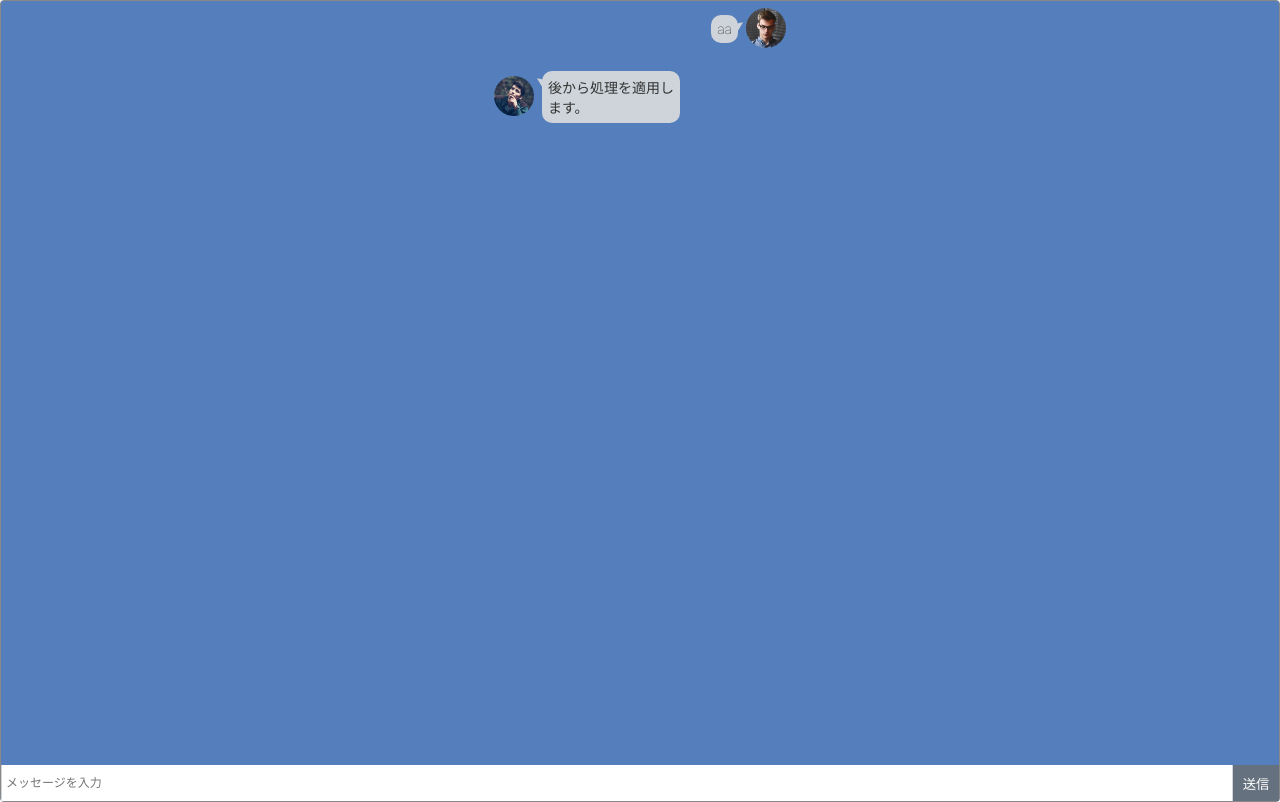
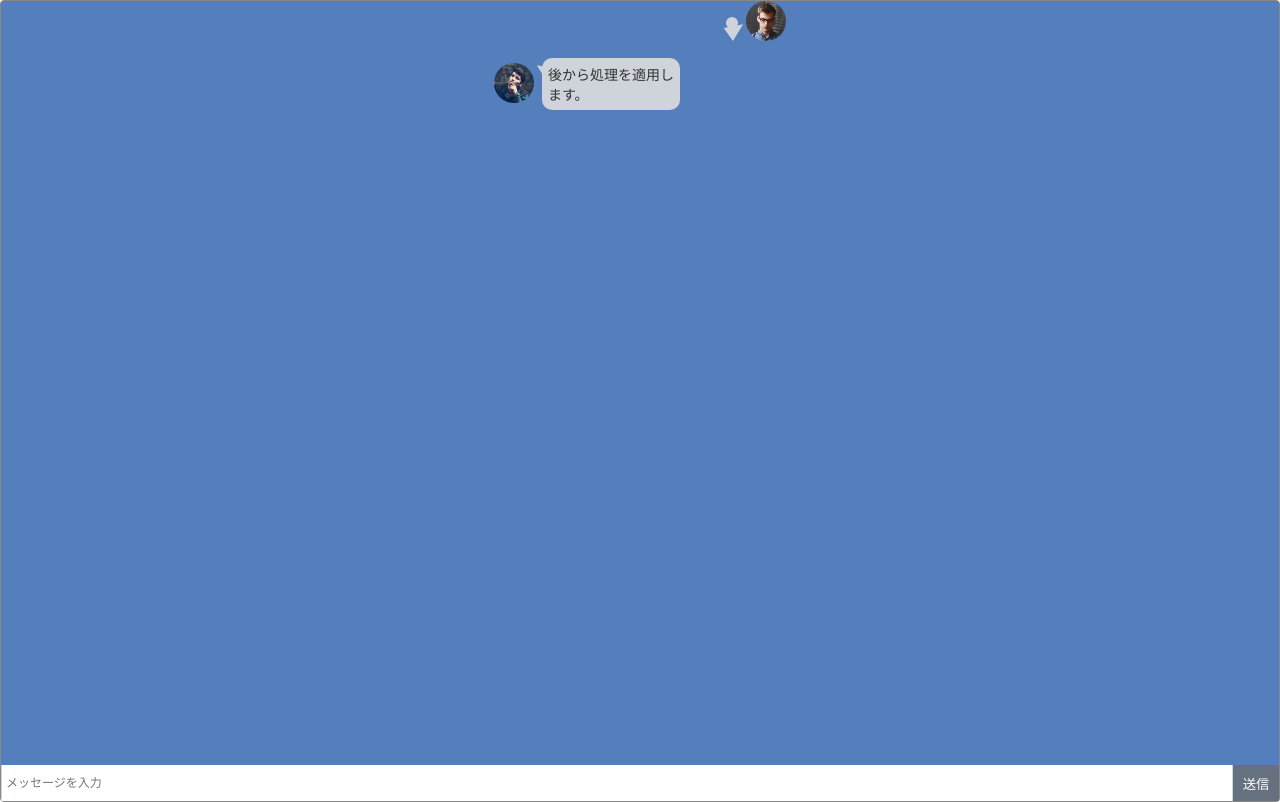
Before and after one commit to Sowaism/chatbot_vue, a Vue app: page / in a window 1280 px wide. Built offline with nearby package versions, Linux system fonts and the light colour scheme.

Commit message:
txtVal/chatsの親コンポーネントへの受け渡し対応完了

```diff
--- a/src/App.vue
+++ b/src/App.vue
@@ -1,7 +1,15 @@
 <template>
   <div class="chatbot">
-    <UserList/>
-    <EntryParts/>
+  <!--親コンポーネント：v-bind:props名="state名"でUserListに値を渡す -->
+  <!--     v-model:txtVal="txtVal" -->
+    <UserList
+    :chats="chats"
+    />
+  <!--親コンポーネント：v-on:イベント名で値を受け取る -->
+    <EntryParts
+    v-model:txtVal="txtVal"
+    @addBtnParts="addItem"
+    />
   </div>
 </template>
 
@@ -12,13 +20,9 @@ import EntryParts from './components/EntryParts.vue'
 export default {
   name: 'App',
   data:()=>({ //dataだけは、アロー関数で記述できます
-    chats:[]
+    chats:[],
+    txtVal: '',
   }),
-  provide() { //provideは、アロー関数不可
-    return {
-      chats: this.chats,
-    }
-},
   components:{
     EntryParts,
     UserList
@@ -36,7 +40,6 @@ export default {
       console.log(this.chats);
 			this.txtVal = '' //入力後、文字列を空にする
       this.chats.push(chatYou); //配列にmeのメッセージを入れる
-
 		}
   },
 }
--- a/src/components/Button.vue
+++ b/src/components/Button.vue
@@ -2,9 +2,11 @@
 	<button
 	id="addbtn"
 	:disabled="isDisabled"
+	@click="$emit('addBtn')"
 	>
 	送信
 	</button>
+	<!--子コンポーネントから親コンポーネントのイベントを発火する https://qiita.com/m_suzu/items/ddb9e68de63c669d408d -->
 </template>
 
 <script>
@@ -14,8 +16,13 @@ export default {
 		isDisabled:{ //HTMLに標準で存在する属性と同様の名前は使用NG（トラブルの原因になる）
 			type:Boolean,
 			default:true,
-		}
+		},
 	},
+	methods:{
+		addBtn(){
+			this.$emit('addBtnParts')
+		},
+	}
 }
 </script>
 
--- a/src/components/EntryInput.vue
+++ b/src/components/EntryInput.vue
@@ -13,12 +13,7 @@
 <script>
 export default {
   name: 'EntryInput',
-  props: {
-    txtVal:{
-    type:String,
-    default:'',
-    }
-  },
+  props:['txtVal'],
   methods:{
   },
   emits:['update:txtVal']
--- a/src/components/EntryParts.vue
+++ b/src/components/EntryParts.vue
@@ -2,11 +2,12 @@
 	<div class="entry_input">
 		<!-- <EntryInput :txtVal="txtVal" @input="txtVal = $event.target.value"/> これでも書けます！ -->
 		<EntryInput
-		v-model:txtVal="txtVal"
+		:txtVal="txtVal"
+		@input="$emit('update:txtVal', $event.target.value)"
 		/>
 		<Button
-		@click="addItem"
 		:isDisabled="isDisabled"
+		@addBtn="$emit('addBtnParts')"
 		/>
 		<!-- <div v-for="(chat,index) in chats" :key="index">
 		{{chat.me.txt}}
@@ -23,31 +24,25 @@ import Button from '../components/Button.vue'
 
 export default {
 	name: 'EntryParts',
+	props: ['txtVal'],
 	data:()=>({ //dataだけは、アロー関数で記述できます
-			txtVal: '',
 			player:true,
 	}),
-	inject: ['chats'],
+	// inject: ['chats'],
 	computed:{
 		isDisabled:function() {
-		return this.txtVal === ''
-	},
+			return this.txtVal === ''
+		},
 	},
 	components:{
 		Button,
 		EntryInput
 	},
-    methods:{
-		addItem:function(){
-			// this.chats.innerHTML = '';
-			let chat ={
-				me: {player: true, txt:this.txtVal}
-			}
-			this.chats.push(chat); //配列にmeのメッセージを入れる
-			console.log(this.chats);
-			this.txtVal = '' //入力後、文字列を空にする
-		}
-	},
+	methods:{
+		addBtnParts(){
+			this.$emit('addItem')
+		},
+	}
 }
 </script>
 
--- a/src/components/UserList.vue
+++ b/src/components/UserList.vue
@@ -1,37 +1,49 @@
 <template>
 	<div id="message_area" class="message_area">
 		<ul>
-			<UserMeParts :userMessage="userMessage" :value="this.txtVal"/>
-			<UserYouParts/>
-			{{botTxts}}
+			<!-- <UserMeParts :txtVal="txtVal" @input="$emit('update:txtVal', $event.target.value)"/> -->
+			<li>
+				<div class="my_message">
+					<p>{{txtVal}}</p>
+					<div><img src="../assets/me.jpg" width="40" height="40" alt="自分の画像"></div>
+				</div>
+			</li>
+			<li>
+				<div class="you_message">
+					<div><img src="../assets/you.jpg" width="40" height="40" alt="相手の画像"></div>
+					<div><p>後から処理を適用します。</p></div>
+				</div>
+			</li>
 		</ul>
 	</div>
 </template>
 
 <script>
-import UserMeParts from '../components/UserMeParts.vue'
-import UserYouParts from '../components/UserYouParts.vue'
-
 export default {
 	name: 'UserList',
+	props: ['chats'], //App.vueのデータを扱う
 	data:()=>({
-		userMessage:'aa',
+		botTxts : [
+		'こんにちは！メッセージありがと〜！',
+		'元気？僕は元気だよー！',
+		'いえ〜い！！',
+		'僕はチャットボットのマークだよ！',
+		'...',
+		'大吉！',
+		],
 	}),
-	inject: ['chats'],
 	computed:{
 		// meMessage:function() {
-		// 	return this.userMessage === ''
 		// },
 	},
 	methods:{
 		// entryText: function () {
 		// 	this.userMessage = this.chats.me.txt
 		// }
+	// addItem() {
+    //   this.$emit('addBtn', 'hi from child');
+    // },
 	},
-	components:{
-		UserMeParts,
-		UserYouParts
-	}
 }
 </script>
 
@@ -45,4 +57,64 @@ ul{
 	height: calc(100vh - 36px);
 	overflow: scroll;
 }
+li{
+	list-style: none;
+}
+.my_message{
+	display: flex;
+	justify-content:flex-end;
+	align-items: center;
+	margin:0 4px;
+}
+.my_message p{
+	max-width: 65%;
+	background-color: #CED4DA;
+	border-radius: 10px;
+	padding: 6px 6px;
+	margin-left: 8px;
+	margin-right: 8px;
+	position: relative;
+	z-index: 3;
+}
+.my_message p:before {
+	content: "";
+	position: absolute;
+	top: 2px;
+	right: -14px;
+	border: 8px solid transparent;
+	border-left: 18px solid #CED4DA;
+	-webkit-transform: rotate(-35deg);
+	transform: rotate(-35deg);
+	z-index: -1;
+}
+.you_message  {
+	display: flex;
+	justify-content:flex-start;
+	align-items: center;
+	margin:0 4px;
+}
+.you_message p {
+	max-width: 65%;
+	background-color: #CED4DA;
+	border-radius: 10px;
+	padding: 6px 6px;
+	margin-left: 8px;
+	margin-right: 8px;
+	position: relative;
+	z-index: 3;
+}
+.you_message p:before{
+	content: "";
+	position: absolute;
+	top: 2px;
+	left: -14px;
+	border: 8px solid transparent;
+	border-right: 18px solid #CED4DA;
+	-webkit-transform: rotate(35deg);
+	transform: rotate(35deg);
+	z-index: -1;
+}
+img{
+	border-radius: 20px;
+}
 </style>
--- a/src/components/UserMeParts.vue
+++ /dev/null
@@ -1,63 +0,0 @@
-<template>
-	<div>
-		<li>
-			<div class="my_message">
-				<p>{{userMessage}}</p>
-				<div>
-					<img src="../assets/me.jpg" width="40" height="40" alt="自分の画像">
-				</div>
-			</div>
-		</li>
-	</div>
-</template>
-
-<script>
-
-export default {
-	name: 'UserMeParts',
-	props:{
-		userMessage:{ //HTMLに標準で存在する属性と同様の名前は使用NG（トラブルの原因になる）
-			type:String,
-			default:'',
-	}
-	},
-	methods:{
-	}
-}
-</script>
-
-<style scoped>
-li{
-	list-style: none;
-}
-.my_message{
-	display: flex;
-	justify-content:flex-end;
-	align-items: center;
-	margin:0 4px;
-}
-p{
-	max-width: 65%;
-	background-color: #CED4DA;
-	border-radius: 10px;
-	padding: 6px 6px;
-	margin-left: 8px;
-	margin-right: 8px;
-	position: relative;
-	z-index: 3;
-}
-p:before {
-	content: "";
-	position: absolute;
-	top: 2px;
-	right: -14px;
-	border: 8px solid transparent;
-	border-left: 18px solid #CED4DA;
-	-webkit-transform: rotate(-35deg);
-	transform: rotate(-35deg);
-	z-index: -1;
-}
-img{
-	border-radius: 20px;
-}
-</style>
--- a/src/components/UserYouParts.vue
+++ /dev/null
@@ -1,77 +0,0 @@
-<template>
-	<div>
-		<li>
-			<div class="you_message">
-				<div>
-					<img src="../assets/you.jpg" width="40" height="40" alt="相手の画像">
-				</div>
-				<div>
-					<!-- <p>{{random()}}</p> -->
-					<p>後から処理を適用します。</p>
-				</div>
-			</div>
-		</li>
-	</div>
-</template>
-
-<script>
-
-export default {
-	name: 'UserYouParts',
-	// props: [botTxts],
-	data:()=>({
-		botTxts : [
-		'こんにちは！メッセージありがと〜！',
-		'元気？僕は元気だよー！',
-		'いえ〜い！！',
-		'僕はチャットボットのマークだよ！',
-		'...',
-		'大吉！',
-		],
-	}),
-	// methods:{
-	// random:function(){
-	// 	console.log('test');
-	// 	const random = Math.floor(Math.random() * this.botTxts.length);
-	// 	return this.botTxts[random];
-	// }
-	// }
-	// emits:['update:botTxts']
-}
-</script>
-
-<style scoped>
-li{
-	list-style: none;
-}
-.you_message {
-	display: flex;
-	justify-content:flex-start;
-	align-items: center;
-	margin:0 4px;
-}
-p {
-	max-width: 65%;
-	background-color: #CED4DA;
-	border-radius: 10px;
-	padding: 6px 6px;
-	margin-left: 8px;
-	margin-right: 8px;
-	position: relative;
-	z-index: 3;
-}
-p:before{
-	content: "";
-	position: absolute;
-	top: 2px;
-	left: -14px;
-	border: 8px solid transparent;
-	border-right: 18px solid #CED4DA;
-	-webkit-transform: rotate(35deg);
-	transform: rotate(35deg);
-	z-index: -1;
-}
-img{
-	border-radius: 20px;
-}
-</style>
```
